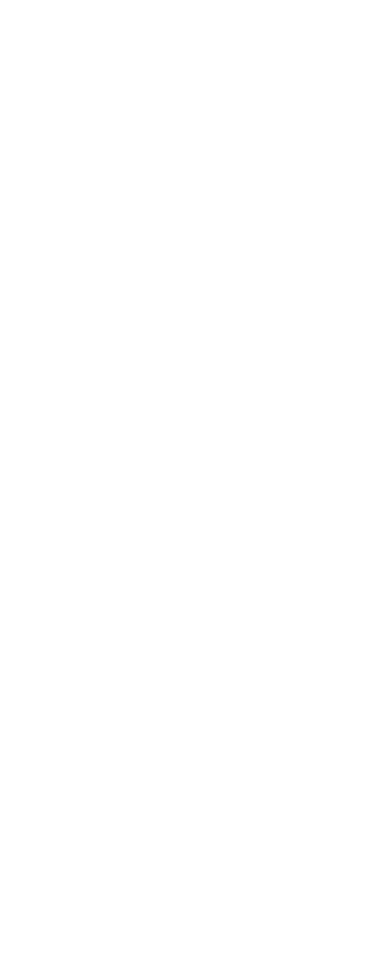
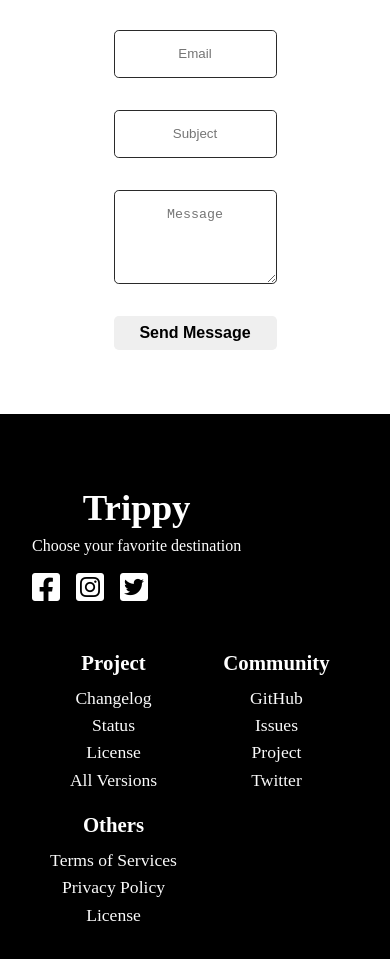
Before and after one commit to M-N-Hossain/tour-travelproject, a React (Vite) app: page /contact in a window 390 px wide. Shown: the part 839-1798 px from the top of the page. Before the commit the page ends 844 px from the top, so only its background shows below. Built offline with nearby package versions, Linux system fonts and the light colour scheme.

Commit message:
implement contact form and Footer component

```diff
--- /dev/null
+++ b/src/components/aboutUs/AboutUs.jsx
@@ -0,0 +1,33 @@
+import React from "react";
+
+import "./aboutUsStyles.css";
+
+export default function AboutUs() {
+  return (
+    <div className="about">
+      <h1>Our History</h1>
+      <p>
+        Lorem ipsum dolor sit amet consectetur adipisicing elit. Eligendi beatae
+        nisi voluptatem maiores optio laboriosam! Nesciunt cupiditate neque
+        labore in reprehenderit aliquid explicabo alias odit, deleniti nemo at
+        sint fuga?
+      </p>
+
+      <h1>Our Mission</h1>
+      <p>
+        Lorem ipsum dolor sit amet consectetur adipisicing elit. Eligendi beatae
+        nisi voluptatem maiores optio laboriosam! Nesciunt cupiditate neque
+        labore in reprehenderit aliquid explicabo alias odit, deleniti nemo at
+        sint fuga?
+      </p>
+
+      <h1>Our Vision</h1>
+      <p>
+        Lorem ipsum dolor sit amet consectetur adipisicing elit. Eligendi beatae
+        nisi voluptatem maiores optio laboriosam! Nesciunt cupiditate neque
+        labore in reprehenderit aliquid explicabo alias odit, deleniti nemo at
+        sint fuga?
+      </p>
+    </div>
+  );
+}
--- /dev/null
+++ b/src/components/aboutUs/aboutUsStyles.css
@@ -0,0 +1,16 @@
+.about{
+    margin: 4rem 6rem;
+    text-align: start;
+}
+.about h1{
+    padding-bottom: 1rem;
+}
+.about p{
+    padding-bottom: 2rem;
+}
+
+@media screen and (max-width: 850px) {
+    .about{
+        margin: 4rem 2rem;
+    }
+}
--- /dev/null
+++ b/src/components/contactForm/ContactForm.jsx
@@ -0,0 +1,18 @@
+import React from 'react'
+
+import './contactFormStyles.css'
+
+export default function ContactForm() {
+  return (
+    <div className='contactForm'>
+        <h1>Send a message to us.</h1>
+        <form action="">
+            <input type="text" placeholder='Name' />
+            <input type="text" placeholder='Email' />
+            <input type="text" placeholder='Subject' />
+            <textarea name="" id="" cols="30" rows="4" placeholder='Message'></textarea>
+            <button>Send Message</button>
+        </form>
+    </div>
+  )
+}
--- /dev/null
+++ b/src/components/contactForm/contactFormStyles.css
@@ -0,0 +1,42 @@
+.contactForm{
+    margin: 4rem 6rem;
+    color: #2a2a2a;
+}
+
+.contactForm form{
+    padding-top: 3rem;
+    display: flex;
+    flex-direction: column;
+    width: 50%;
+    margin: auto;
+}
+
+.contactForm input{
+    height: 3rem;
+    padding: 0 1rem;
+    margin-bottom: 2rem;
+    border-radius: .3rem;
+    border: 1px solid #2a2a2a;
+}
+
+.contactForm textarea{
+    padding: 1rem;
+    margin-bottom: 2rem;
+    border-radius: .3rem;
+    border: 1px solid #2a2a2a;
+}
+
+.contactForm button{
+    display: inline;
+}
+
+@media screen and (max-width: 850px) {
+    .contactForm{
+        margin: 4rem 2rem;
+    }
+
+    .contactForm form{
+        padding-top: 2rem;
+        margin: auto;
+    }
+}
--- /dev/null
+++ b/src/components/footer/Footer.jsx
@@ -0,0 +1,51 @@
+import React from "react";
+
+import "./footerStyles.css";
+
+export default function Footer() {
+  return (
+    <div className="footer">
+      <div className="upperRow">
+        <div>
+          <h1>Trippy</h1>
+          <p>Choose your favorite destination</p>
+        </div>
+        <div>
+          <a href="/">
+            <i className="fa-brands fa-facebook-square"></i>
+          </a>
+          <a href="/">
+            <i className="fa-brands fa-instagram-square"></i>
+          </a>
+          <a href="/">
+            <i className="fa-brands fa-twitter-square"></i>
+          </a>
+        </div>
+      </div>
+      <div className="lowerRow">
+        <div>
+          <h4>Project</h4>
+          <a href="/">Changelog</a>
+          <a href="/">Status</a>
+          <a href="/">License</a>
+          <a href="/">All Versions</a>
+        </div>
+
+        <div>
+          <h4>Community</h4>
+          <a href="/">GitHub</a>
+          <a href="/">Issues</a>
+          <a href="/">Project</a>
+          <a href="/">Twitter</a>
+        </div>
+
+        <div>
+          <h4>Others</h4>
+          <a href="/">Terms of Services</a>
+          <a href="/">Privacy Policy</a>
+          <a href="/">License</a>
+        </div>
+      </div>
+    </div>
+  );
+}
--- /dev/null
+++ b/src/components/footer/footerStyles.css
@@ -0,0 +1,55 @@
+.footer{
+    padding: 4rem 6rem;
+    background: black;
+    color: white;
+}
+.upperRow{
+    display: flex;
+    align-items: center;
+    text-align: start;
+    justify-content: space-between;
+    flex-wrap: wrap
+}
+.upperRow i{
+    color: white;
+    font-size: 2rem;
+    margin-left: 1rem;
+}
+.upperRow i:hover{
+    color: #01959a;
+}
+.lowerRow{
+    padding-top: 2rem;
+    text-align: start;
+    display: flex;
+    justify-content: space-between;
+    flex-wrap: wrap;
+}
+
+.lowerRow div{
+    display: flex;
+    flex-direction: column;
+}
+
+.lowerRow h4{
+    font-size: 1.3rem;
+    padding: 1rem 0 .8rem 0;
+}
+.lowerRow a{
+    text-decoration: none;
+    color: #fafafa;
+    padding-bottom: 0.4rem;
+    font-size: 1.1rem;
+}
+
+@media screen and (max-width: 850px) {
+    .footer{
+        padding: 4rem 2rem;
+    }
+    .footer i{
+        margin: 1rem 1rem 0 0 ;
+    }
+    .lowerRow div{
+        width: 50%;
+    }
+}
--- a/src/routes/About.jsx
+++ b/src/routes/About.jsx
@@ -3,12 +3,16 @@ import React from "react";
 import Navbar from "../components/navbar/Navbar";
 import Hero from "../components/hero/Hero";
 import aboutImg from "../assets/night.jpg";
+import Footer from "../components/footer/Footer";
+import AboutUs from "../components/aboutUs/AboutUs";
 
 export default function About() {
   return (
     <>
       <Navbar />
       <Hero cName="heroMid" heroImg={aboutImg} title="About" btnClass="hide" />
+      <AboutUs />
+      <Footer />
     </>
   );
 }
--- a/src/routes/Contact.jsx
+++ b/src/routes/Contact.jsx
@@ -3,6 +3,8 @@ import React from "react";
 import Navbar from "../components/navbar/Navbar";
 import Hero from "../components/hero/Hero";
 import contactImg from "../assets/2.jpg";
+import Footer from "../components/footer/Footer";
+import ContactForm from "../components/contactForm/ContactForm";
 
 export default function Contact() {
   return (
@@ -14,6 +16,8 @@ export default function Contact() {
         title="Contact"
         btnClass="hide"
       />
+      <ContactForm />
+      <Footer />
     </>
   );
 }
--- a/src/routes/Home.jsx
+++ b/src/routes/Home.jsx
@@ -5,6 +5,7 @@ import Hero from "../components/hero/Hero";
 import "../components/hero/heroStyles.css";
 import Destination from "../components/destination/Destination";
 import Trip from "../components/trip/Trip";
+import Footer from "../components/footer/Footer";
 
 export default function Home() {
   return (
@@ -21,6 +22,7 @@ export default function Home() {
       />
       <Destination />
       <Trip />
+      <Footer />
     </>
   );
 }
--- a/src/routes/Service.jsx
+++ b/src/routes/Service.jsx
@@ -3,6 +3,8 @@ import React from "react";
 import Navbar from "../components/navbar/Navbar";
 import Hero from "../components/hero/Hero";
 import aboutImg from "../assets/night.jpg";
+import Footer from "../components/footer/Footer";
+import Trip from "../components/trip/Trip";
 
 export default function Service() {
   return (
@@ -14,6 +16,8 @@ export default function Service() {
         title="Service"
         btnClass="hide"
       />
+      <Trip />
+      <Footer />
     </>
   );
 }
```
